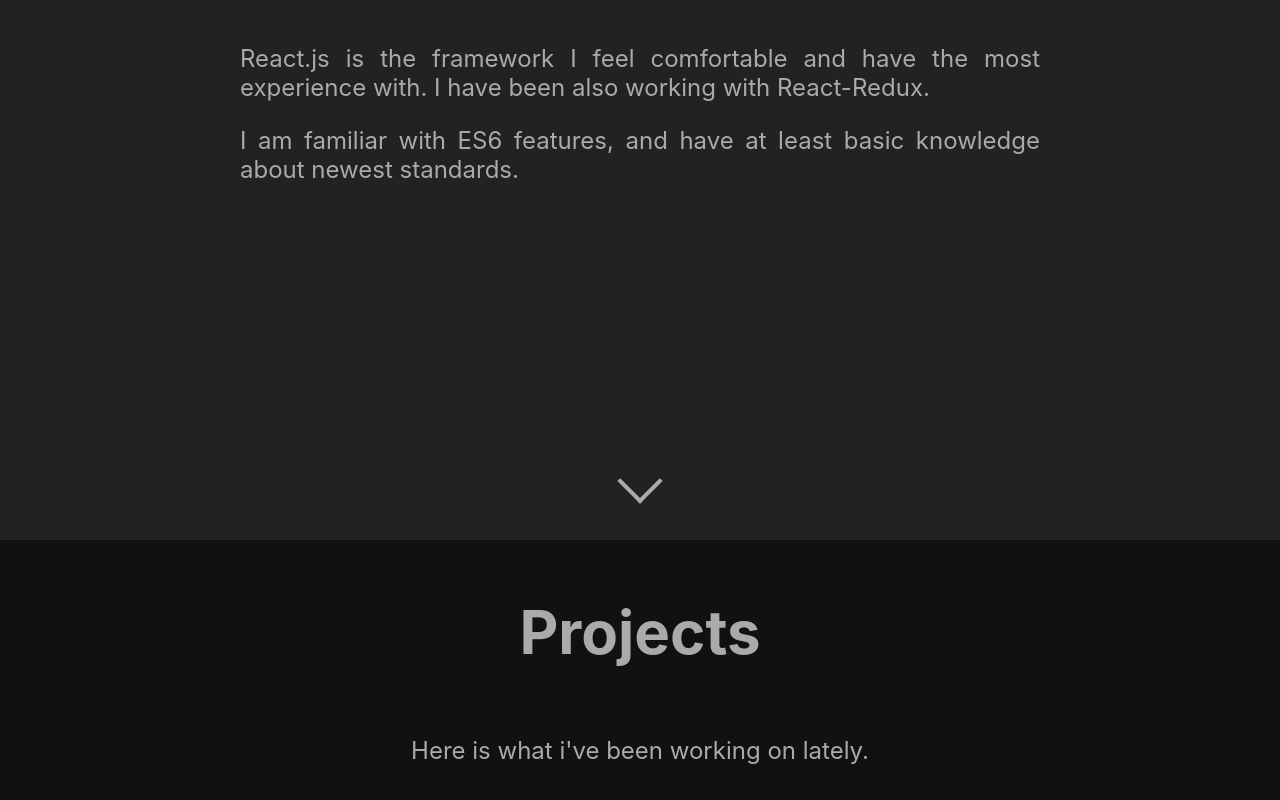
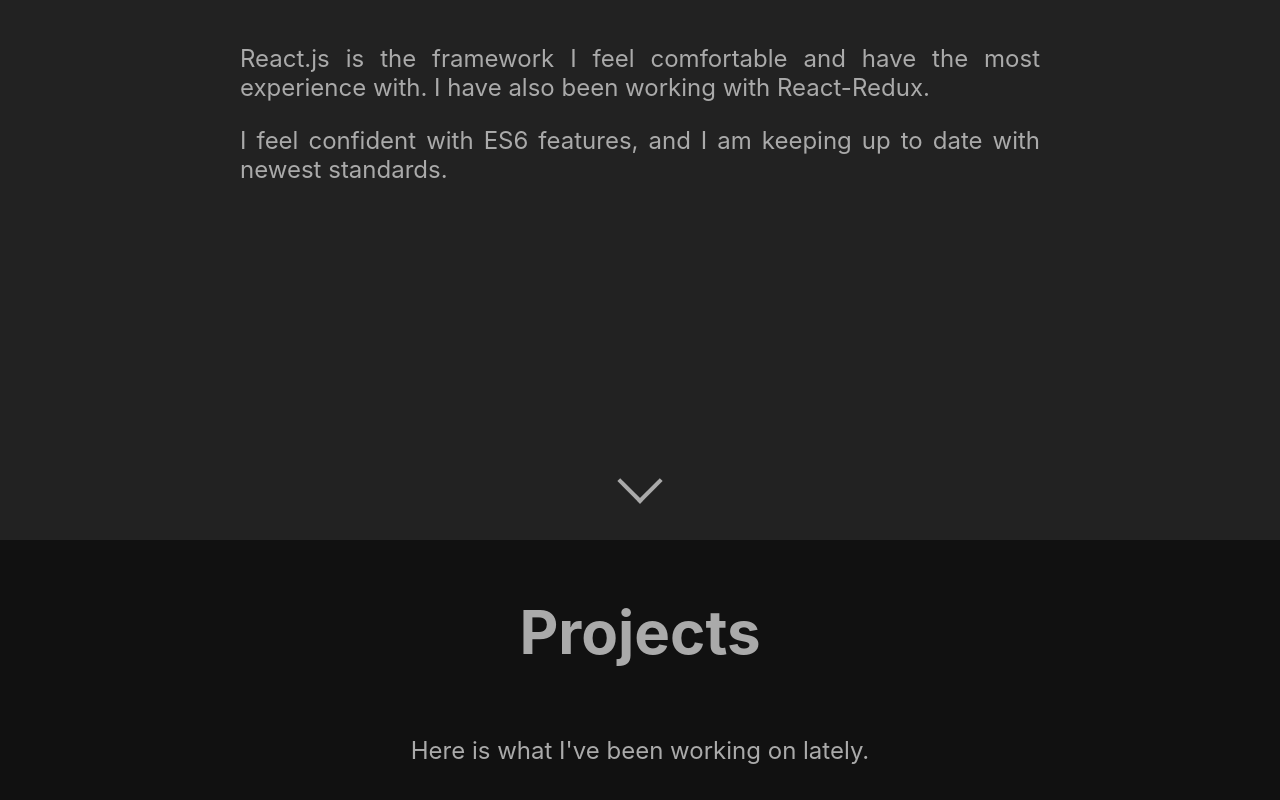
Before and after one commit to GrzegorzKazana/MyPortfolio, a React (Create React App) app: page / in a window 1280 px wide. Shown: the part 1860-2660 px from the top of the page. Built offline with nearby package versions, Linux system fonts and the light colour scheme; some icons are missing.

Commit message:
minor content changes, typo fixes

```diff
--- a/src/components/ProjectsPage/ProjectsPage.jsx
+++ b/src/components/ProjectsPage/ProjectsPage.jsx
@@ -12,7 +12,7 @@
     inputRef={inputRef}
     {...pageProps}
   >
-    <div>Here is what i've been working on lately.</div>
+    <div>Here is what I've been working on lately.</div>
 
     <div className="ProjectsList">
       {projectSetData &&
--- a/src/components/SkillsPage/SkillSetData.js
+++ b/src/components/SkillsPage/SkillSetData.js
@@ -9,11 +9,11 @@
       <>
         <p>
           React.js is the framework I feel comfortable and have the most
-          experience with. I have been also working with React-Redux.
+          experience with. I have also been working with React-Redux.
         </p>
         <p>
-          I am familiar with ES6 features, and have at least basic knowledge
-          about newest standards.
+          I feel confident with ES6 features, and I am keeping up to date with
+          newest standards.
         </p>
       </>
     )
@@ -60,8 +60,8 @@
           apps for personal use.
         </p>
         <p>
-          I have basic Django Rest Framework knowledge and experience with NumPy
-          and Pandas. Learning TensorFlow.
+          I am capable of creating simple Django Rest Framework API, and have
+          experience with NumPy and Pandas. Learning TensorFlow.
         </p>
       </>
     )
```
